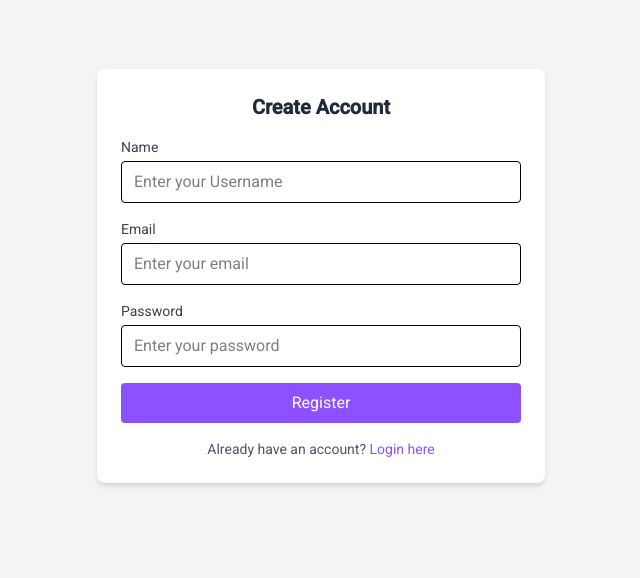
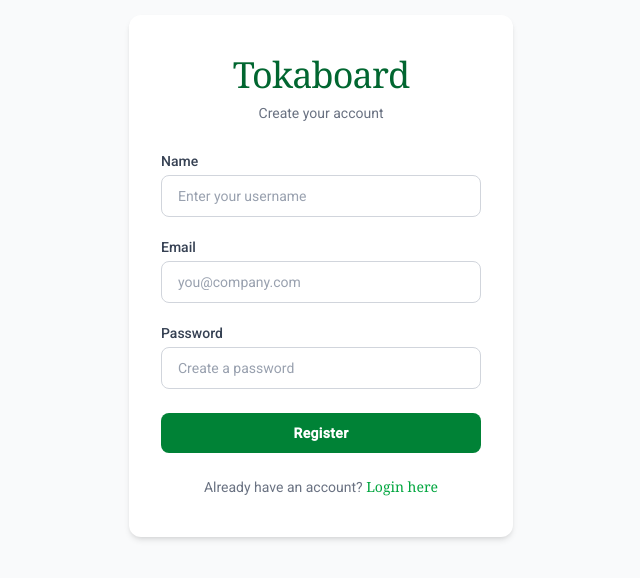
Before and after one commit to meljz/ticketSystem, an Angular app in the folder frontTicketingSystem/: page /register in a window 1280 px wide. Shown: the part 124-702 px from the top of the page, without its empty margins (319-959 px from the left). Built offline with nearby package versions, Linux system fonts and the light colour scheme.

Commit message:
change login and register theme

```diff
--- a/frontTicketingSystem/src/app/auth/login/login.component.html
+++ b/frontTicketingSystem/src/app/auth/login/login.component.html
@@ -1,36 +1,42 @@
-<div class="min-h-screen flex items-center justify-center bg-gray-100">
-  <div class="bg-white shadow-md rounded-lg w-full max-w-md p-6">
-    <!-- Title -->
-    <h2 class="text-xl font-bold text-center text-gray-800 mb-4">
-      Login
-    </h2>
+<div class="min-h-screen flex items-center justify-center bg-gray-50">
+  <div class="bg-white shadow-md rounded-xl w-full max-w-sm px-8 py-10">
+
+    <!-- Branding -->
+    <div class="text-center mb-7">
+      <h1 class="text-4xl font-serif text-green-800 tracking-tight">Tokaboard</h1>
+
+    </div>
 
     <!-- Form -->
-    <form (ngSubmit)="login()" class="space-y-4">
+    <form (ngSubmit)="login()" class="space-y-5">
+
       <!-- Email -->
       <div>
-        <label for="email" class="block text-sm text-gray-700 mb-1">Email</label>
+        <label for="email" class="block text-sm font-medium text-gray-700 mb-1">Email</label>
         <input
           type="email"
           id="email"
           [(ngModel)]="email"
           name="email"
-          placeholder="Enter your email"
-          class="w-full px-3 py-2 border rounded focus:outline-none focus:ring-2 focus:ring-violet-400"
+          placeholder="you@company.com"
+          class="w-full px-4 py-2.5 border border-gray-300 rounded-lg text-sm text-gray-800 placeholder-gray-400 focus:outline-none focus:ring-1 focus:ring-gray-900 focus:border-transparent transition"
           required
         />
       </div>
 
       <!-- Password -->
       <div>
-        <label for="password" class="block text-sm text-gray-700 mb-1">Password</label>
+        <div class="flex items-center justify-between mb-1">
+          <label for="password" class="block text-sm font-medium text-gray-700">Password</label>
+          <a href="#" class="text-xs text-green-900 hover:text-green-700 transition">Forgot password?</a>
+        </div>
         <input
           type="password"
           id="password"
           [(ngModel)]="password"
           name="password"
           placeholder="Enter your password"
-          class="w-full px-3 py-2 border rounded focus:outline-none focus:ring-2 focus:ring-violet-400"
+          class="w-full px-4 py-2.5 border border-gray-300 rounded-lg text-sm text-gray-800 placeholder-gray-400 focus:outline-none focus:ring-1 focus:ring-gray-900 focus:border-transparent transition"
           required
         />
       </div>
@@ -38,16 +44,18 @@
       <!-- Submit Button -->
       <button
         type="submit"
-        class="w-full bg-violet-500 text-white py-2 rounded hover:bg-violet-600 transition font-semibold"
+        class="w-full bg-green-700 hover:bg-green-700 active:bg-green-800 text-white py-2.5 rounded-lg font-semibold text-sm tracking-wide transition-colors duration-150 mt-1"
       >
         Sign In
       </button>
+
     </form>
 
     <!-- Register Link -->
-    <p class="mt-4 text-center text-sm text-gray-600">
+    <p class="mt-6 text-center text-sm text-gray-500">
       Don't have an account?
-      <a routerLink="/register" class="text-violet-500 hover:text-violet-600">Register here</a>
+      <a routerLink="/register" class="text-green-600 font-serif hover:text-green-700 transition">Sign up free</a>
     </p>
+
   </div>
 </div>
--- a/frontTicketingSystem/src/app/auth/register/register.component.html
+++ b/frontTicketingSystem/src/app/auth/register/register.component.html
@@ -1,67 +1,65 @@
-<div class="min-h-screen flex items-center justify-center bg-gray-100">
-  <div class="bg-white shadow-md rounded-lg w-full max-w-md p-6">
-    <!-- Title -->
-    <h2 class="text-xl font-bold text-center text-gray-800 mb-4">
-      Create Account
-    </h2>
+<div class="min-h-screen flex items-center justify-center bg-gray-50">
+  <div class="bg-white shadow-md rounded-xl w-full max-w-sm px-8 py-10">
 
-    <!-- Form -->
-    <form (ngSubmit)="register()" class="space-y-4">
-      <!-- Name -->
+    <div class="text-center mb-7">
+      <h1 class="text-4xl font-serif text-green-800 tracking-tight mb-2">Tokaboard</h1>
+      <p class="text-sm text-gray-500">Create your account</p>
+    </div>
+
+    <form (ngSubmit)="register()" class="space-y-5">
+
       <div>
-        <label for="name" class="block text-sm text-gray-700 mb-1">Name</label>
+        <label for="name" class="block text-sm font-medium text-gray-700 mb-1">Name</label>
         <input
           type="text"
           id="name"
           [(ngModel)]="name"
           name="name"
-          placeholder="Enter your Username"
-          class="w-full px-3 py-2 border rounded focus:outline-none focus:ring-2 focus:ring-violet-400"
+          placeholder="Enter your username"
+          class="w-full px-4 py-2.5 border border-gray-300 rounded-lg text-sm text-gray-800 placeholder-gray-400 focus:outline-none focus:ring-1 focus:ring-gray-900 focus:border-transparent transition"
           required
         />
       </div>
 
-      <!-- Email -->
       <div>
-        <label for="email" class="block text-sm text-gray-700 mb-1">Email</label>
+        <label for="email" class="block text-sm font-medium text-gray-700 mb-1">Email</label>
         <input
           type="email"
           id="email"
           [(ngModel)]="email"
           name="email"
-          placeholder="Enter your email"
-          class="w-full px-3 py-2 border rounded focus:outline-none focus:ring-2 focus:ring-violet-400"
+          placeholder="you@company.com"
+          class="w-full px-4 py-2.5 border border-gray-300 rounded-lg text-sm text-gray-800 placeholder-gray-400 focus:outline-none focus:ring-1 focus:ring-gray-900 focus:border-transparent transition"
           required
         />
       </div>
 
-      <!-- Password -->
       <div>
-        <label for="password" class="block text-sm text-gray-700 mb-1">Password</label>
+        <label for="password" class="block text-sm font-medium text-gray-700 mb-1">Password</label>
         <input
           type="password"
           id="password"
           [(ngModel)]="password"
           name="password"
-          placeholder="Enter your password"
-          class="w-full px-3 py-2 border rounded focus:outline-none focus:ring-2 focus:ring-violet-400"
+          placeholder="Create a password"
+          class="w-full px-4 py-2.5 border border-gray-300 rounded-lg text-sm text-gray-800 placeholder-gray-400 focus:outline-none focus:ring-1 focus:ring-gray-900 focus:border-transparent transition"
           required
         />
       </div>
 
-      <!-- Submit -->
       <button
         type="submit"
-        class="w-full bg-violet-500 text-white py-2 rounded hover:bg-violet-600 transition"
+        class="w-full bg-green-700 hover:bg-green-800 active:bg-green-900 text-white py-2.5 rounded-lg font-semibold text-sm tracking-wide transition-colors duration-150 mt-1"
       >
         Register
       </button>
+
     </form>
 
-    <!-- Footer -->
-    <p class="mt-4 text-center text-sm text-gray-600">
+    <p class="mt-6 text-center text-sm text-gray-500">
       Already have an account?
-      <a routerLink="/login" class="text-violet-500 hover:text-violet-600">Login here</a>
+      <a routerLink="/login" class="text-green-600 font-serif hover:text-green-700 transition">Login here</a>
     </p>
+
   </div>
 </div>
--- a/frontTicketingSystem/src/index.html
+++ b/frontTicketingSystem/src/index.html
@@ -5,7 +5,7 @@
   <title>TicketingSystem</title>
   <base href="/">
   <meta name="viewport" content="width=device-width, initial-scale=1">
-  <link rel="icon" type="image/x-icon" href="favicon.ico">
+
   <link href="https://fonts.googleapis.com/css2?family=Roboto:wght@300;400;500&display=swap" rel="stylesheet">
   <link href="https://fonts.googleapis.com/icon?family=Material+Icons" rel="stylesheet">
 </head>
```
